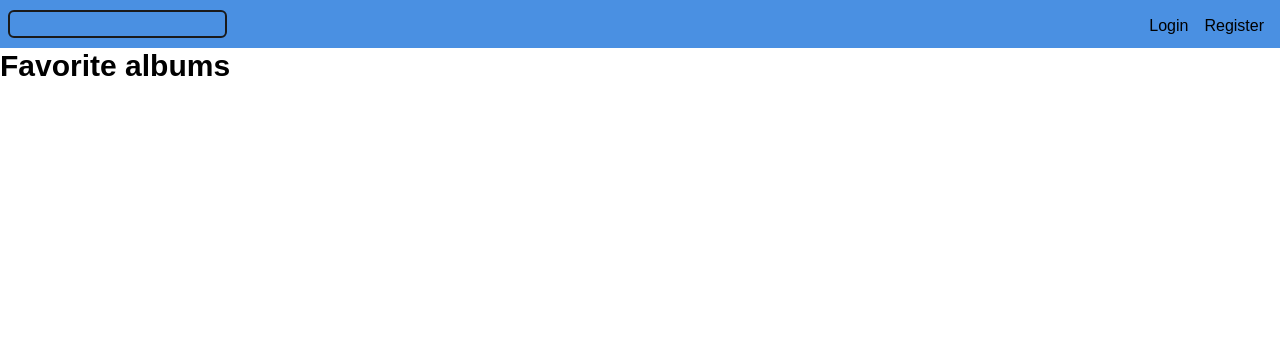
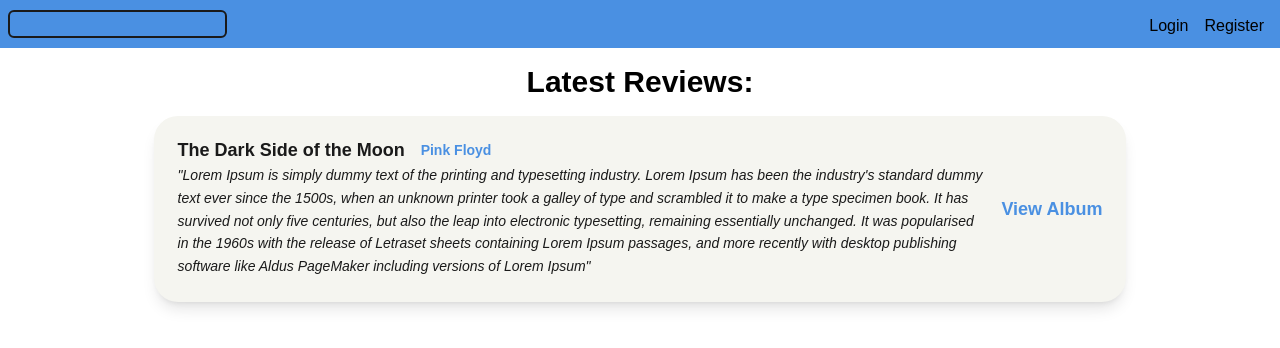
Before and after one commit to hwolong/jukeboxd, a Next.js app: page / in a window 1280 px wide. Shown: the top 348 px of the page. Built offline with nearby package versions, Linux system fonts and the light colour scheme.

Commit message:
review box

```diff
--- a/app/components/Review.tsx
+++ b/app/components/Review.tsx
@@ -1,6 +1,26 @@
-export default function Review() {
+interface ReviewProps {
+    albumName: string;
+    artistName: string;
+    reviewBody: string;
+    id: string;
+}
 
+export default function Review({albumName, artistName, reviewBody, id}: ReviewProps) {
     return (
-
+        <div className="bg-(--color-off-white) rounded-3xl p-6 w-full shadow-lg flex flex-row">
+            <div>
+                <div className="flex flex-row items-end h-lh">
+                        <h3 className="text-lg font-bold text-(--color-dark) h-fit">{albumName}</h3>
+                        <p className="text-sm text-(--color-main) font-semibold ml-4 h-full">{artistName}</p>
+                </div>
+                <p className="text-(--color-dark) text-sm leading-relaxed italic">{`"${reviewBody}"`}</p>
+            </div>
+            <div className="grow"></div>
+            <div className="flex flex-col items-center ml-4">
+                <div className="grow"></div>
+                <a href={`/album/${id}`} className="text-lg text-(--color-main) font-semibold whitespace-nowrap">View Album</a>
+                <div className="grow"></div>
+            </div>
+        </div>
     );
 }
--- a/app/components/ReviewTimeline.tsx
+++ b/app/components/ReviewTimeline.tsx
@@ -1,10 +1,18 @@
+import Review from "./Review";
+
 export default async function ReviewTimeline() {
 
 
     return (
-        <div className="flex flex-row grow m-8">
+        <div className="flex flex-row grow mx-8 mb-8">
             <div className="grow"></div>
-            <section id="new_reviews" className="flex flex-row items-start w-9/10 md:w-4/5">
+            <section id="new_reviews" className="flex flex-col items-start w-9/10 md:w-4/5">
+                <Review
+                    albumName="The Dark Side of the Moon"
+                    artistName="Pink Floyd"
+                    reviewBody="Lorem Ipsum is simply dummy text of the printing and typesetting industry. Lorem Ipsum has been the industry's standard dummy text ever since the 1500s, when an unknown printer took a galley of type and scrambled it to make a type specimen book. It has survived not only five centuries, but also the leap into electronic typesetting, remaining essentially unchanged. It was popularised in the 1960s with the release of Letraset sheets containing Lorem Ipsum passages, and more recently with desktop publishing software like Aldus PageMaker including versions of Lorem Ipsum"
+                    id="bang"
+                />
             </section>
             <div className="grow"></div>
         </div>
--- a/app/page.tsx
+++ b/app/page.tsx
@@ -9,7 +9,7 @@ export default function Home() {
 	return (
 		<main id="top" className="h-full w-full font font-['Ubuntu',sans-serif] flex flex-col">
 			<Header></Header>
-			<h1 className="text-3xl font-bold justify-center">Favorite albums</h1>
+			<h1 className="text-3xl font-bold text-center my-4">Latest Reviews:</h1>
 			{/* <FaveAlbumHolder mbids={["271faeb3-fdd1-3ebb-80aa-97b3116e9341", "edc8b011-6294-48b6-b064-67dfd1712c1b", "787dc5d8-8a38-4a1c-b9f1-9edf7bcd653d", "a5418947-d829-456a-be4e-d29ba8c2a785"]} /> */}
       <ReviewTimeline></ReviewTimeline>
 		</main>
```
